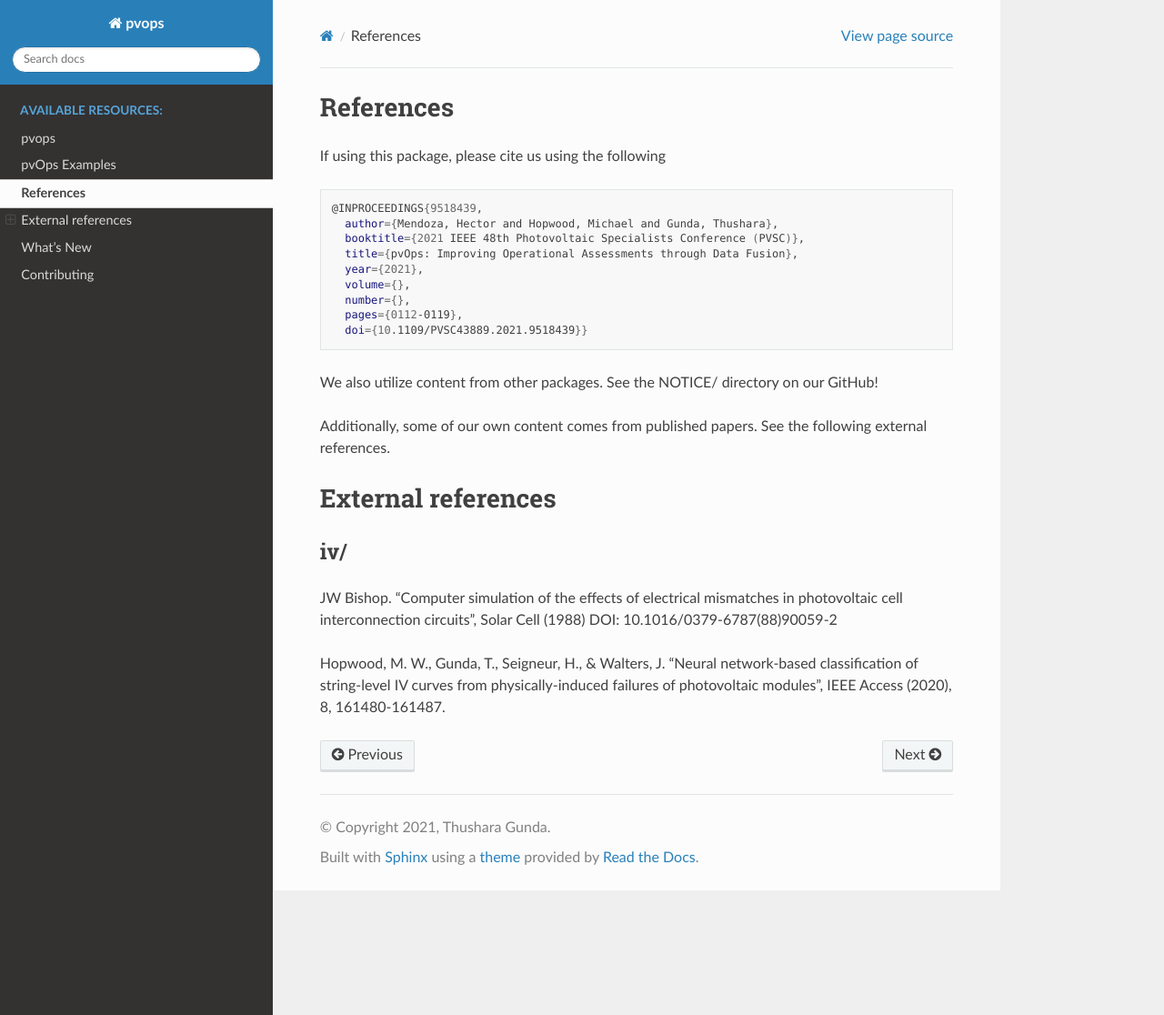
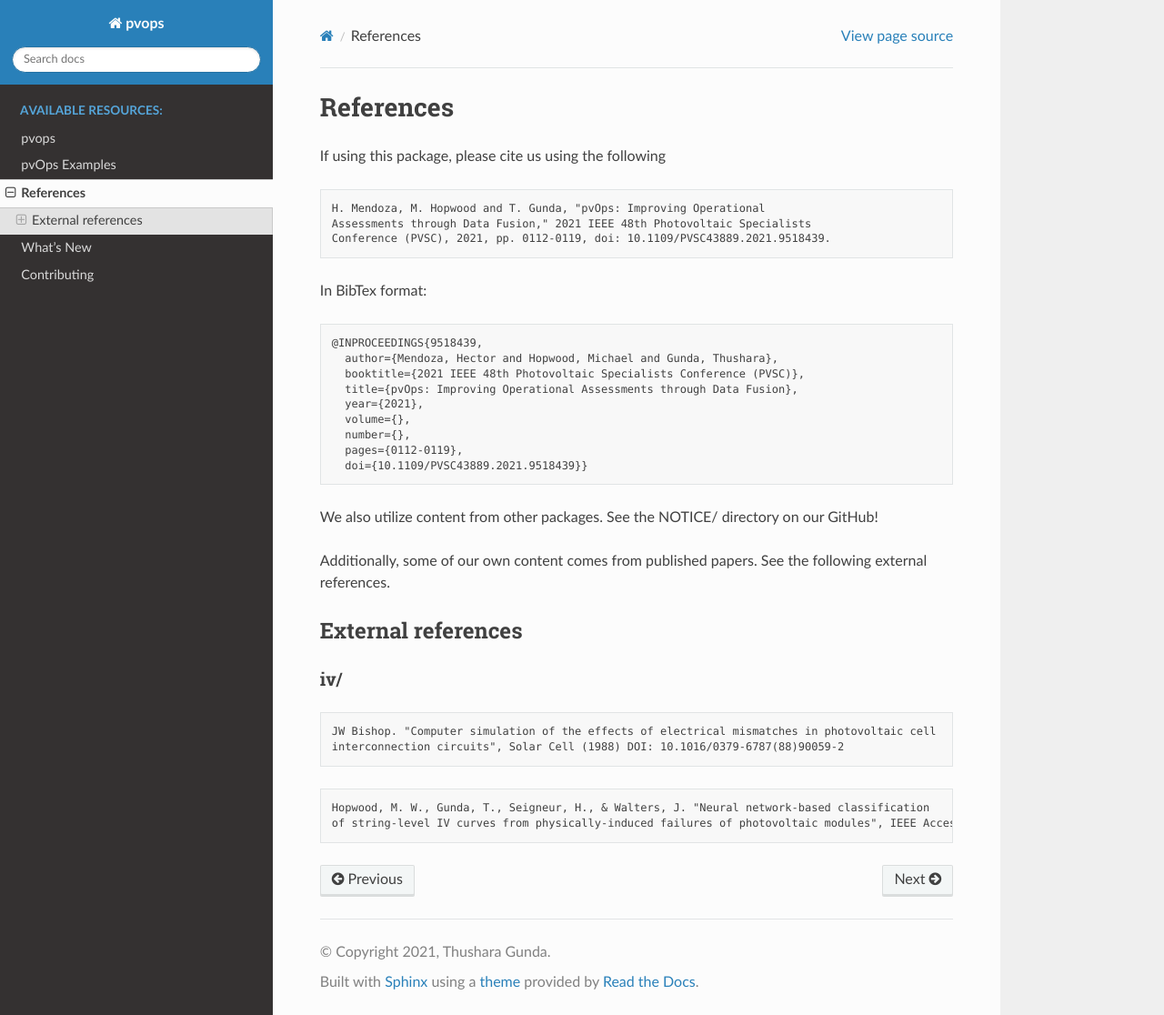
Before and after one commit to sandialabs/pvOps, a Sphinx documentation site: the page built from docs/references.rst, in a window 1280 px wide and 1116 px high. Shown: the whole window at 91% size. Built offline with Sphinx 7.4.7 and the Read the Docs theme 2.0.0, drawn with Linux system fonts in a browser that asks for light colours; pages that are not in the unit, such as notebooks, are missing from menus.

Commit message:
add copy ability to references page in docs and finalize PR notes in whatsnew

```diff
--- a/docs/references.rst
+++ b/docs/references.rst
@@ -3,7 +3,15 @@
 
 If using this package, please cite us using the following
 
-.. code-block:: bash
+.. code-block:: text
+
+  H. Mendoza, M. Hopwood and T. Gunda, "pvOps: Improving Operational
+  Assessments through Data Fusion," 2021 IEEE 48th Photovoltaic Specialists
+  Conference (PVSC), 2021, pp. 0112-0119, doi: 10.1109/PVSC43889.2021.9518439.
+
+In BibTex format:
+
+.. code-block:: text
 
   @INPROCEEDINGS{9518439,
     author={Mendoza, Hector and Hopwood, Michael and Gunda, Thushara},
@@ -21,15 +29,17 @@
 Additionally, some of our own content comes from published papers. See the following external references.
 
 External references
-===================
+-------------------
 
 iv/
----
+^^^
 
+.. code-block:: text
 
-JW Bishop. "Computer simulation of the effects of electrical mismatches in photovoltaic cell
-interconnection circuits", Solar Cell (1988) DOI: 10.1016/0379-6787(88)90059-2
+  JW Bishop. "Computer simulation of the effects of electrical mismatches in photovoltaic cell
+  interconnection circuits", Solar Cell (1988) DOI: 10.1016/0379-6787(88)90059-2
 
+.. code-block:: text
 
-Hopwood, M. W., Gunda, T., Seigneur, H., & Walters, J. "Neural network-based classification
-of string-level IV curves from physically-induced failures of photovoltaic modules", IEEE Access (2020), 8, 161480-161487.
+  Hopwood, M. W., Gunda, T., Seigneur, H., & Walters, J. "Neural network-based classification
+  of string-level IV curves from physically-induced failures of photovoltaic modules", IEEE Access (2020), 8, 161480-161487.
--- a/docs/whatsnew/beta.rst
+++ b/docs/whatsnew/beta.rst
@@ -22,3 +22,8 @@
 * Basic package fixes to README (PR #27) and documentation configuration (PR #24)
 * Fix IV simulator bug for edge case where two IV curves added have equal I_{sc} (PR #30)
 * Neural network configuration referencing in 1D CNN (PR #32)
+
+Docs
+~~~~
+
+* Update how to reference pvOps (PR #33)
```
